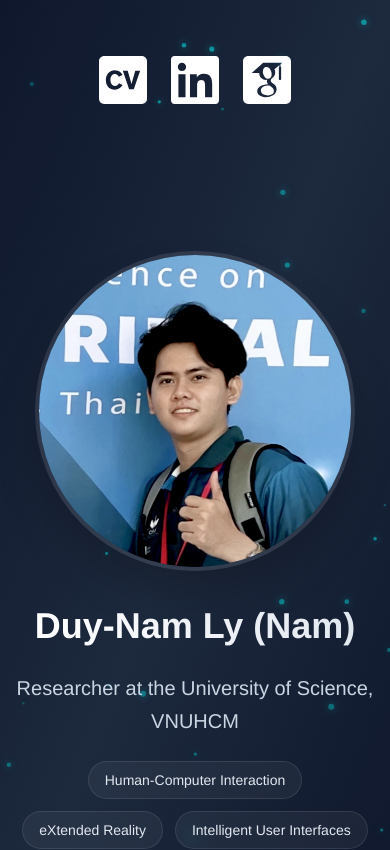
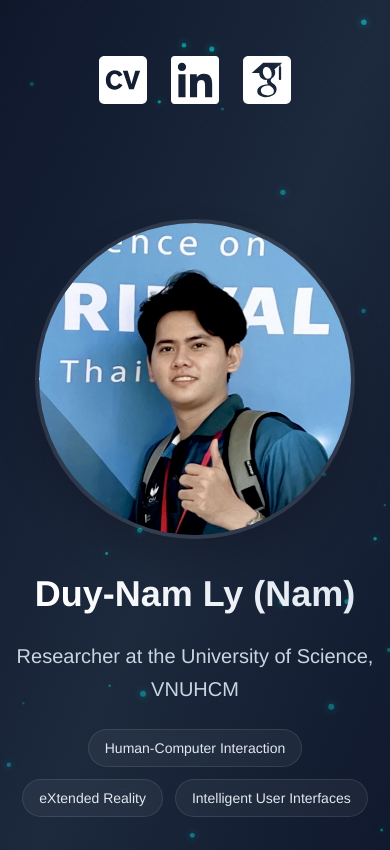
Before and after one commit to lyduynam/lyduynam.github.io, a Next.js app: page / in a window 390 px wide. Shown: the top 850 px of the page. Built offline with nearby package versions, Linux system fonts and the light colour scheme.

Commit message:
update site

```diff
--- a/src/components/cover-image.jsx
+++ b/src/components/cover-image.jsx
@@ -81,7 +81,7 @@ const CoverImage = () => {
             </div>
 
             {/* Main content container */}
-            <div className="relative z-10 flex mt-32 sm:mt-0 items-center justify-center min-h-screen px-4 sm:px-8 lg:px-16">
+            <div className="relative z-10 flex mt-24 sm:mt-0 items-center justify-center min-h-screen px-4 sm:px-8 lg:px-16">
                 <div className="max-w-6xl w-full">
                     <div className="flex flex-col lg:flex-row items-center gap-8 lg:gap-16">
                         {/* Image section */}
```
